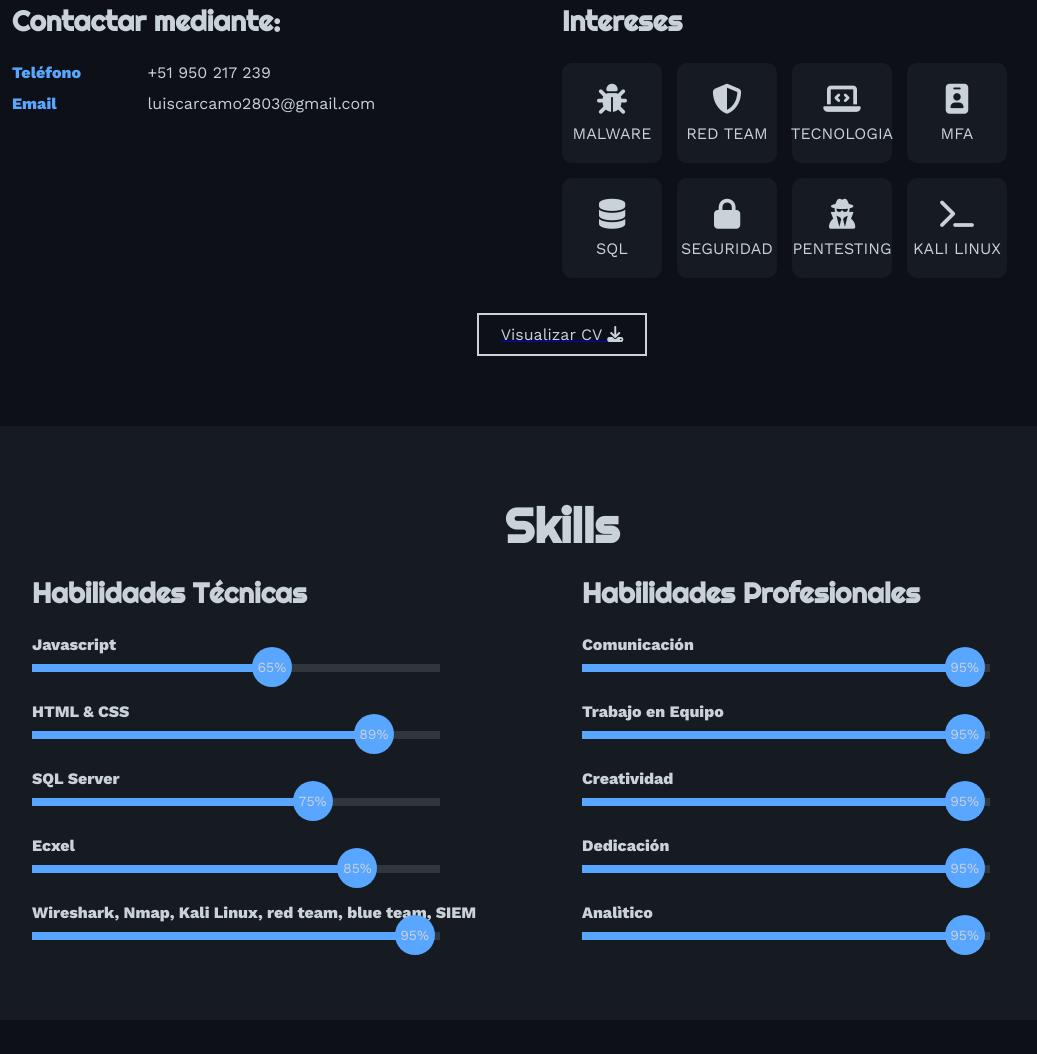
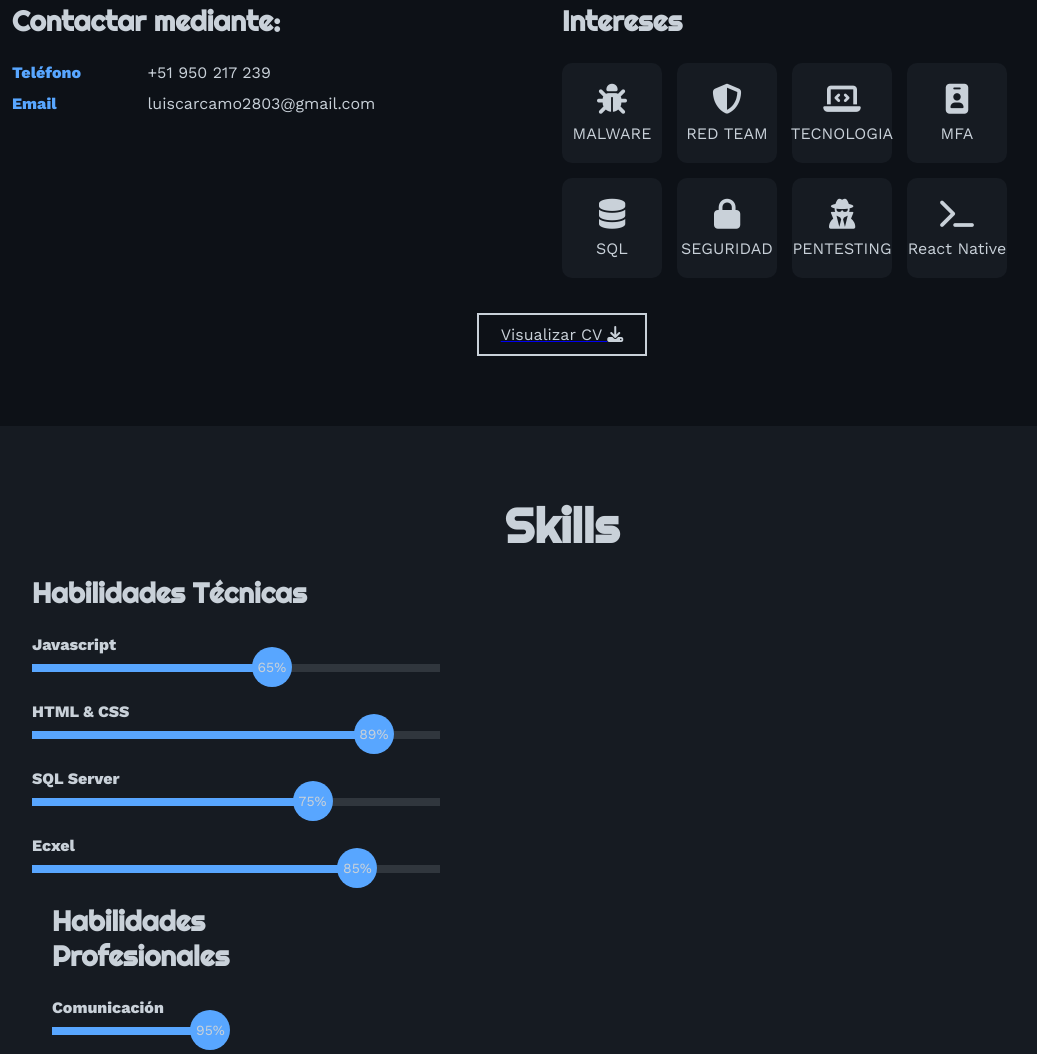
Before and after one commit to LuisCarcam0/CV, a plain HTML site: page index.html in a window 1280 px wide. Shown: the part 1098-2152 px from the top of the page, without its empty margins (78-1115 px from the left). Drawn offline with nearby package versions, Linux system fonts and the light colour scheme.

Commit message:
Update index.html

```diff
--- a/index.html
+++ b/index.html
@@ -113,7 +113,7 @@ Estoy siempre dispuesto a aprender cosas nuevas, asumir retos y aportar valor a
                         </div>
                         <div class="interes">
                             <i class="fa-solid fa-terminal"></i>
-                            <span>KALI LINUX</span>
+                            <span>React Native</span>
                         </div>
 
                     </div>
@@ -177,16 +177,7 @@ Estoy siempre dispuesto a aprender cosas nuevas, asumir retos y aportar valor a
                                 <span>85%</span>
                             </div>
                         </div>
-                    </div>
-                    <div class="skill">
-                        <span>Wireshark, Nmap, Kali Linux, red team, blue team, SIEM </span>
-                        <div class="barra-skill">
-                            <div class="progreso">
-                                <span>95%</span>
-                            </div>
-                        </div>
-                    </div>
-                </div>
+
                 <!-- Professional Skills -->
                 <div class="col">
                     <h3>Habilidades Profesionales</h3>
```
